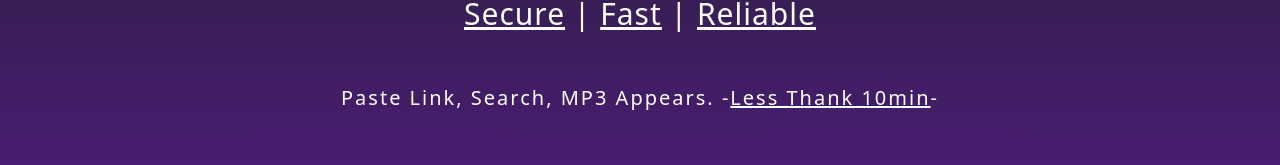
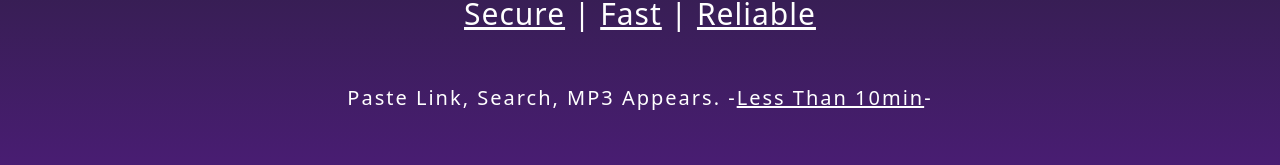
Before and after one commit to CODVET/exoturemp3, a React (Vite) app: page / in a window 1280 px wide. Shown: the part 250-415 px from the top of the page. Built offline with nearby package versions, Linux system fonts and the light colour scheme.

Commit message:
Update App.jsx

```diff
--- a/src/App.jsx
+++ b/src/App.jsx
@@ -53,7 +53,7 @@ const [urlResult,setUrlResult] = useState(null);
     <section className="content">
       <div className="exoture">Exoture</div>
       <div className="content-desc"> <u>Secure</u> | <u>Fast</u> | <u>Reliable</u></div>
-      <div className="content-desc2">Paste Link, Search, MP3 Appears. -<u>Less Thank 10min</u>- </div>
+      <div className="content-desc2">Paste Link, Search, MP3 Appears. -<u>Less Than 10min</u>- </div>
 
      <div className="desc3"> Click <u style={mystyle}>DOWNLOAD</u> on Next Page... Then Close It To Return. </div>
 
```
